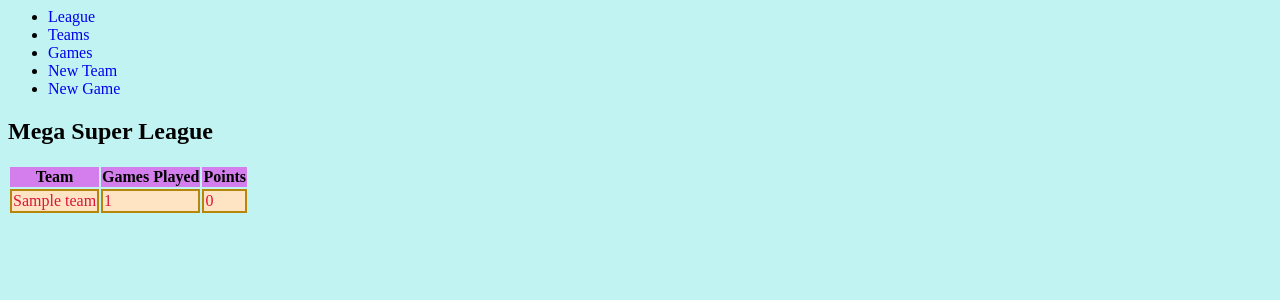
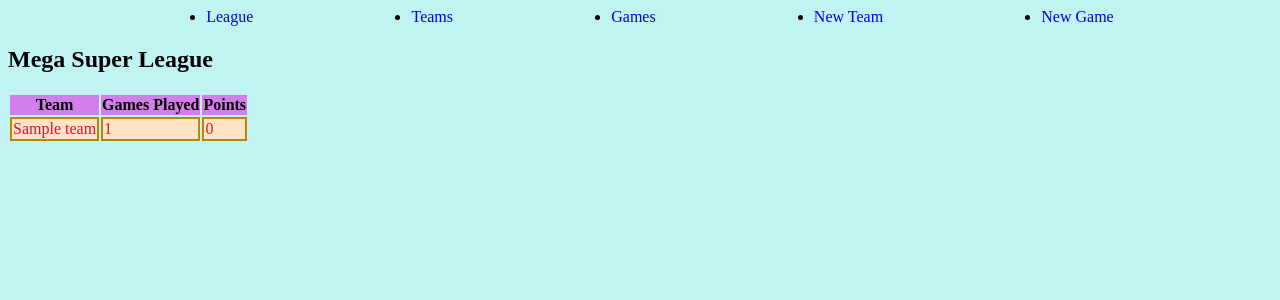
Before and after one commit to defibuildereth/w5_sports_league_project, a Flask app: page / in a window 1280 px wide. Shown: the top 300 px of the page. Run offline with Flask 2, Linux system fonts and the light colour scheme; a database or web service that is not in the repository returns one stand-in record (values such as "Sample title"); some libraries are stand-ins or nearby versions.

Commit message:
made navbar horizontal

```diff
--- a/static/style.css
+++ b/static/style.css
@@ -1,6 +1,15 @@
 a {
     text-decoration: none;
 }
+
+#nav {
+    display: flex;
+    flex-wrap: wrap;
+    flex-direction: row;
+    justify-content: space-evenly;
+}
+
+
 
 body {
     background-color: rgba(157, 237, 237, 0.618);
--- a/templates/base.html
+++ b/templates/base.html
@@ -8,11 +8,13 @@
         <main>
             <nav>
                 <ul>
-                    <li><a href="/">League</a></li>
-                    <li><a href="/teams">Teams</a></li>
-                    <li><a href="/games">Games</a></li>
-                    <li><a href="/teams/new">New Team</a></li>
-                    <li><a href="/games/new">New Game</a></li>
+                    <div id="nav">
+                        <li><a href="/">League</a></li>
+                        <li><a href="/teams">Teams</a></li>
+                        <li><a href="/games">Games</a></li>
+                        <li><a href="/teams/new">New Team</a></li>
+                        <li><a href="/games/new">New Game</a></li>
+                    </div>
                 </ul>
             </nav>
             <section id="content">
```
